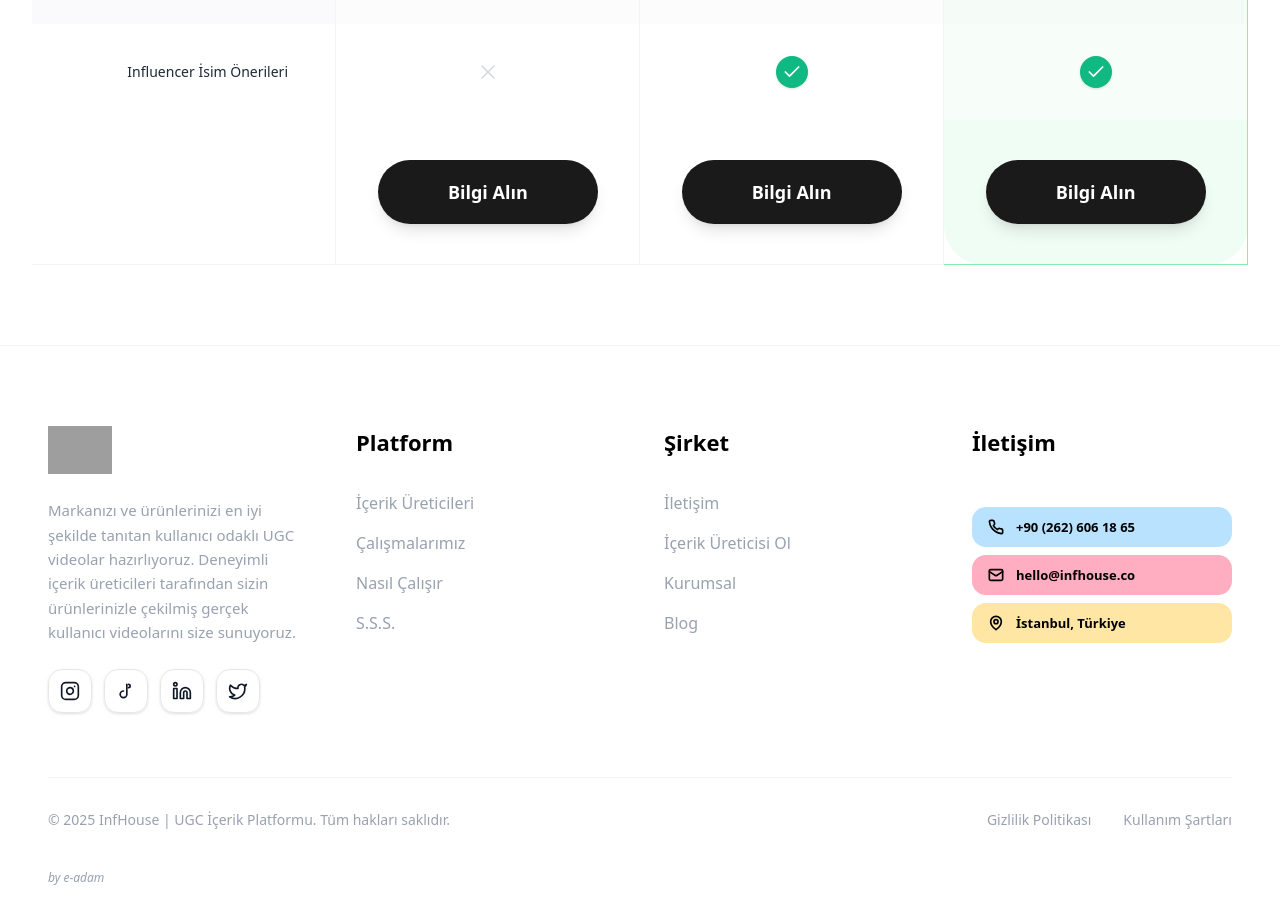
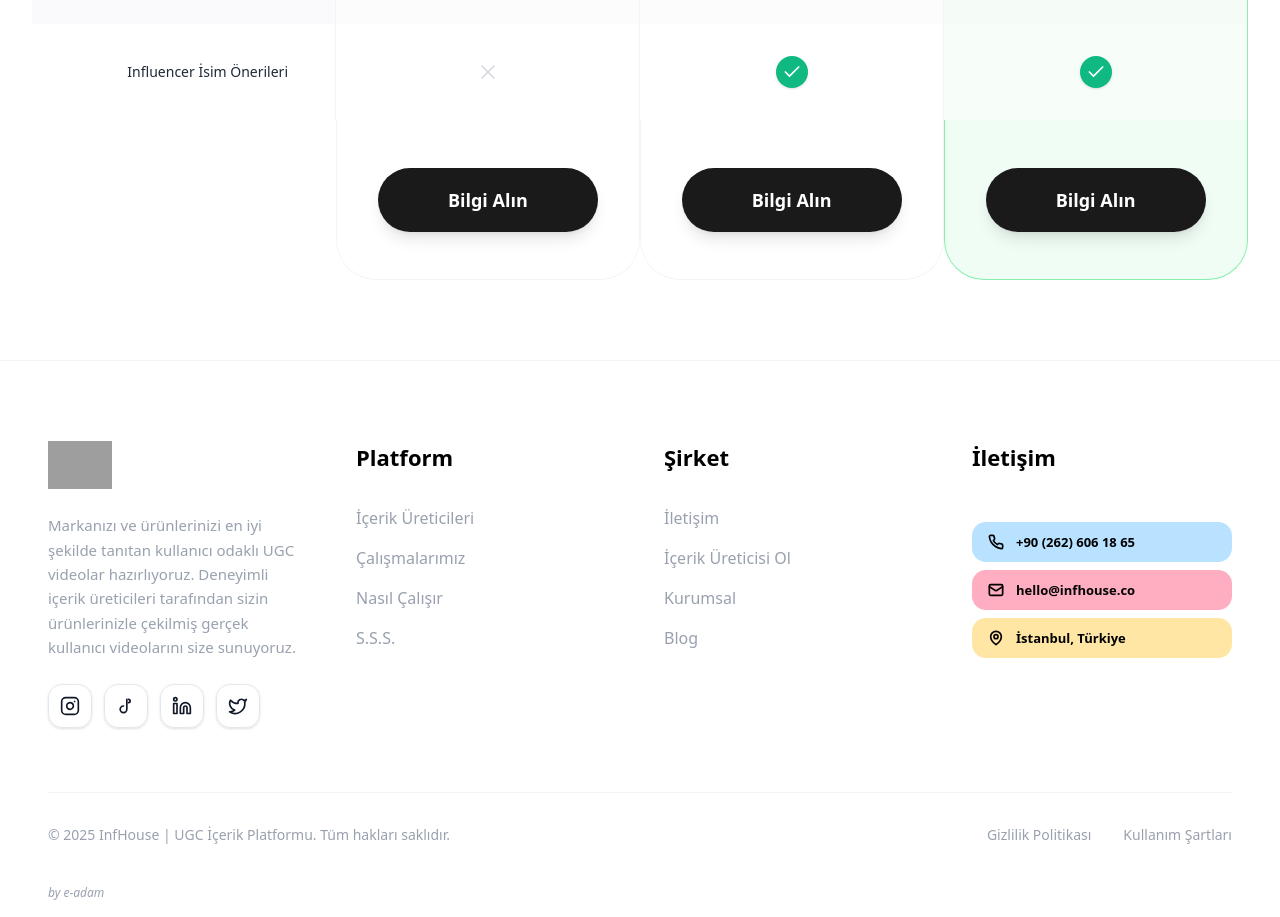
Before and after one commit to jgkaya/infhouse, a Next.js app: page /paketler in a window 1280 px wide. Shown: the part 2380-3297 px from the top of the page. Built offline with nearby package versions, Linux system fonts and the light colour scheme; grey boxes are pictures that could not be loaded.

Commit message:
packages fixed

```diff
--- a/components/pages/Packages/PackagesTable.tsx
+++ b/components/pages/Packages/PackagesTable.tsx
@@ -232,15 +232,17 @@ const PackagesTable = () => {
                                     </tr>
                                 ))}
                                 <tr>
-                                    <td className="p-4 sticky left-0 bg-white z-10 border-b border-gray-100"></td>
+                                    <td className="p-4 sticky left-0 bg-white z-10"></td>
                                     {tiers.map((tier, idx) => (
-                                        <td key={idx} className={cn(
-                                            "p-10 text-center border-x border-b rounded-b-[40px] transition-all duration-300",
-                                            tier.isRecommended ? "bg-[#F0FDF4] border-[#86EFAC]" : "border-gray-100 bg-white"
-                                        )}>
-                                            <Button className="bg-[#1A1A1A] hover:bg-black text-white rounded-full px-12 py-8 w-full max-w-[220px] text-lg font-bold transition-transform hover:scale-105 shadow-lg shadow-black/10">
-                                                Bilgi Alın
-                                            </Button>
+                                        <td key={idx} className="p-0 relative">
+                                            <div className={cn(
+                                                "p-10 text-center border-x border-b rounded-b-[40px] transition-all duration-300 min-h-[160px] flex items-center justify-center",
+                                                tier.isRecommended ? "bg-[#F0FDF4] border-[#86EFAC]" : "border-gray-100 bg-white"
+                                            )}>
+                                                <Button className="bg-[#1A1A1A] hover:bg-black text-white rounded-full px-12 py-8 w-full max-w-[220px] text-lg font-bold transition-transform hover:scale-105 shadow-lg shadow-black/10">
+                                                    Bilgi Alın
+                                                </Button>
+                                            </div>
                                         </td>
                                     ))}
                                 </tr>
```
